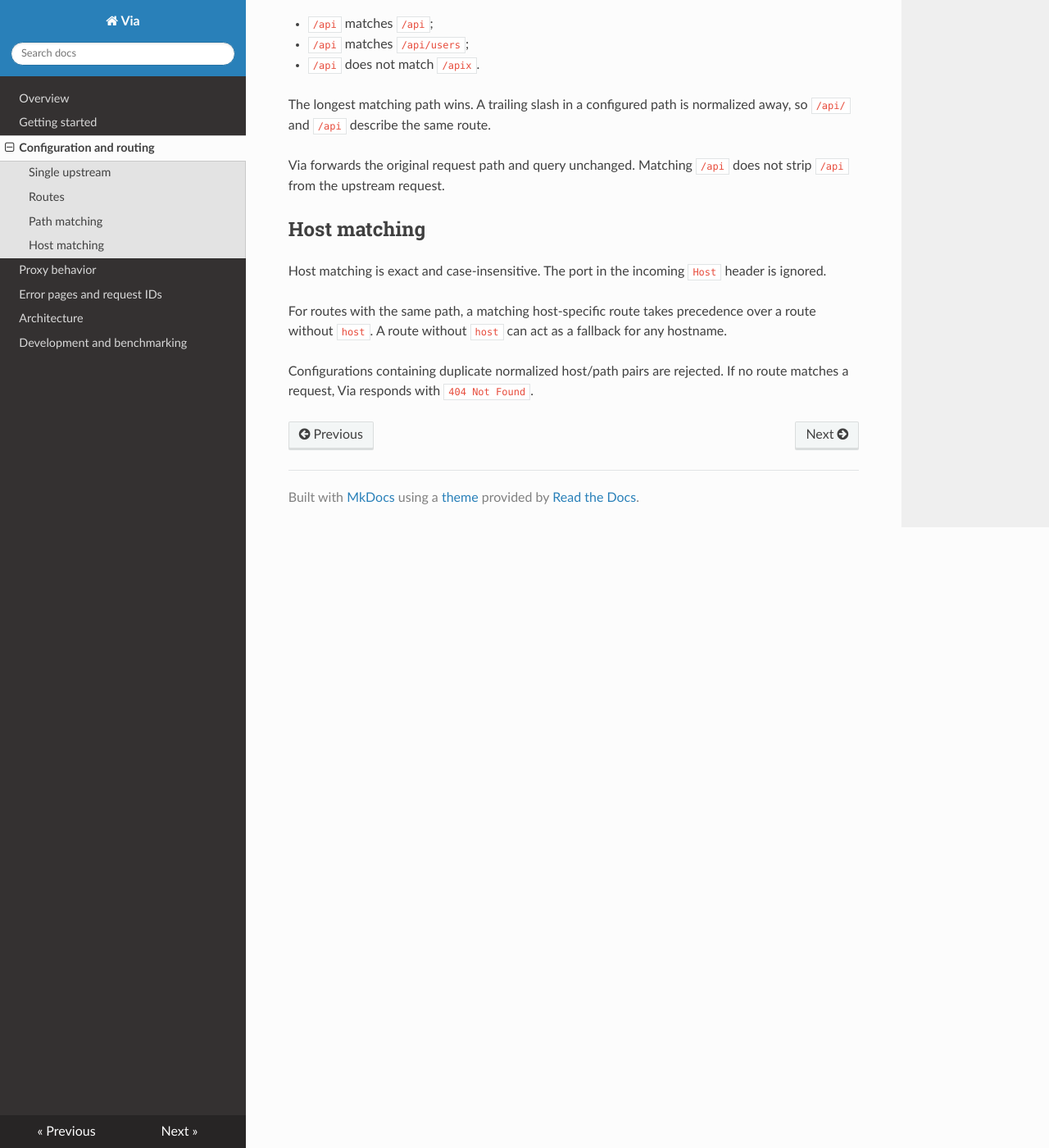
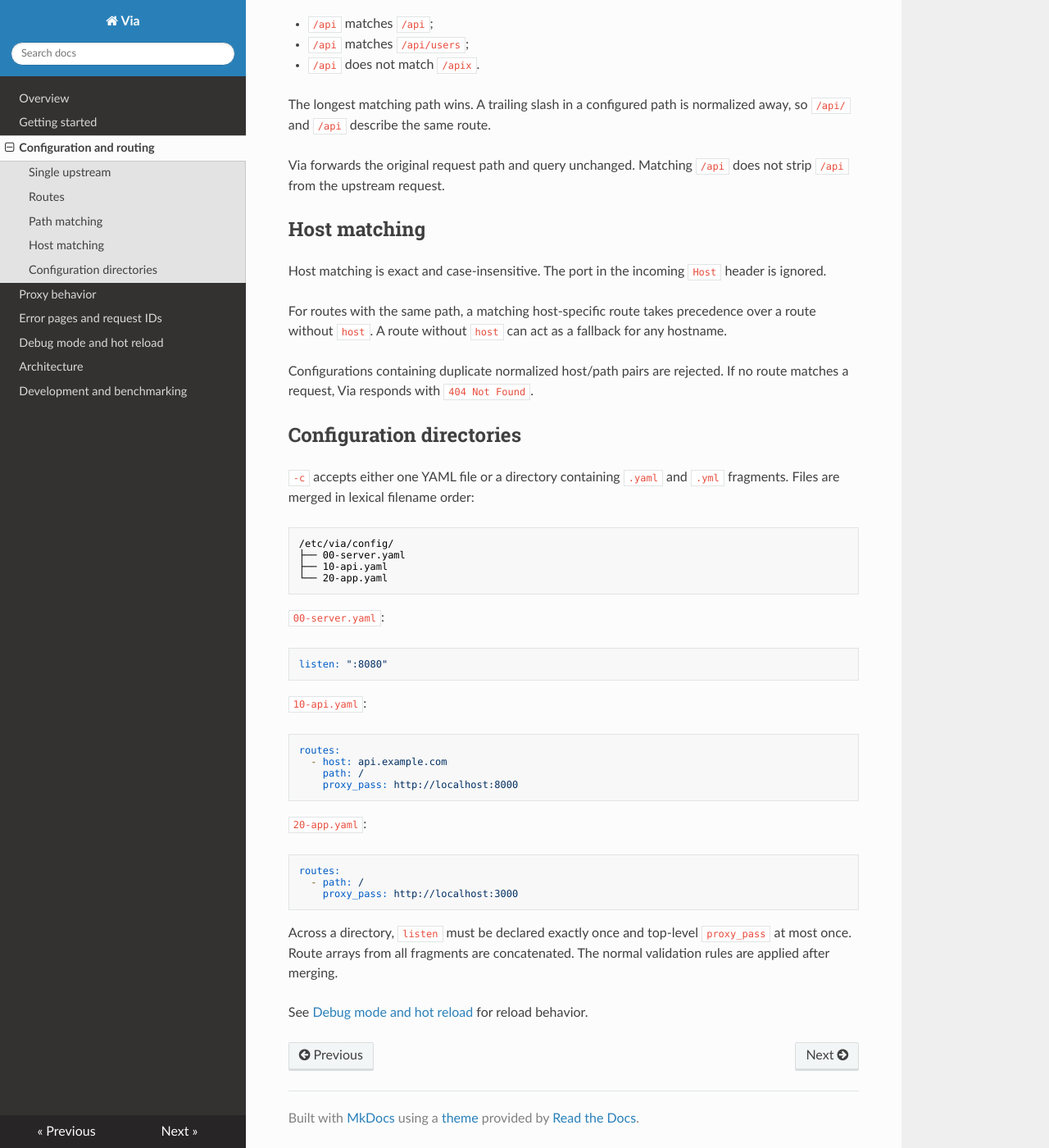
Before and after one commit to mkrdnk/via, an MkDocs documentation site: the page built from docs/configuration.md, in a window 1280 px wide and 1400 px high, scrolled down 1037 px. Shown: the whole window at 82% size. Built offline with MkDocs 1.6.1, drawn with Linux system fonts in a browser that asks for light colours; nearby versions of some CDN libraries.

````diff
--- a/docs/configuration.md
+++ b/docs/configuration.md
@@ -65,3 +65,44 @@ any hostname.
 
 Configurations containing duplicate normalized host/path pairs are rejected.
 If no route matches a request, Via responds with `404 Not Found`.
+
+## Configuration directories
+
+`-c` accepts either one YAML file or a directory containing `.yaml` and `.yml`
+fragments. Files are merged in lexical filename order:
+
+```text
+/etc/via/config/
+├── 00-server.yaml
+├── 10-api.yaml
+└── 20-app.yaml
+```
+
+`00-server.yaml`:
+
+```yaml
+listen: ":8080"
+```
+
+`10-api.yaml`:
+
+```yaml
+routes:
+  - host: api.example.com
+    path: /
+    proxy_pass: http://localhost:8000
+```
+
+`20-app.yaml`:
+
+```yaml
+routes:
+  - path: /
+    proxy_pass: http://localhost:3000
+```
+
+Across a directory, `listen` must be declared exactly once and top-level
+`proxy_pass` at most once. Route arrays from all fragments are concatenated.
+The normal validation rules are applied after merging.
+
+See [Debug mode and hot reload](hot-reload.md) for reload behavior.
--- a/mkdocs.yml
+++ b/mkdocs.yml
@@ -6,6 +6,7 @@ nav:
   - Configuration and routing: configuration.md
   - Proxy behavior: proxy-behavior.md
   - Error pages and request IDs: errors.md
+  - Debug mode and hot reload: hot-reload.md
   - Architecture: architecture.md
   - Development and benchmarking: development.md
 
````
Also changed, not shown: README.md (+4 -3 lines), docs/architecture.md (+10 -0 lines), docs/getting-started.md (+1 -0 lines), docs/hot-reload.md (added, +66 -0 lines), docs/index.md (+6 -3 lines).
